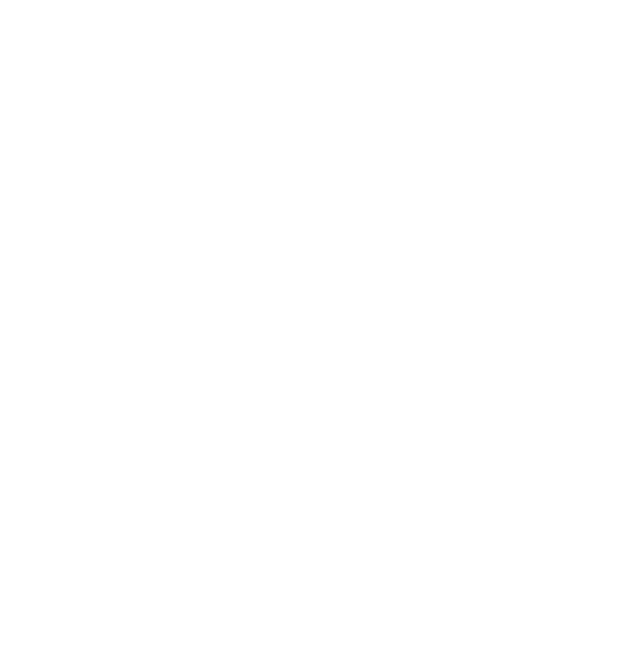
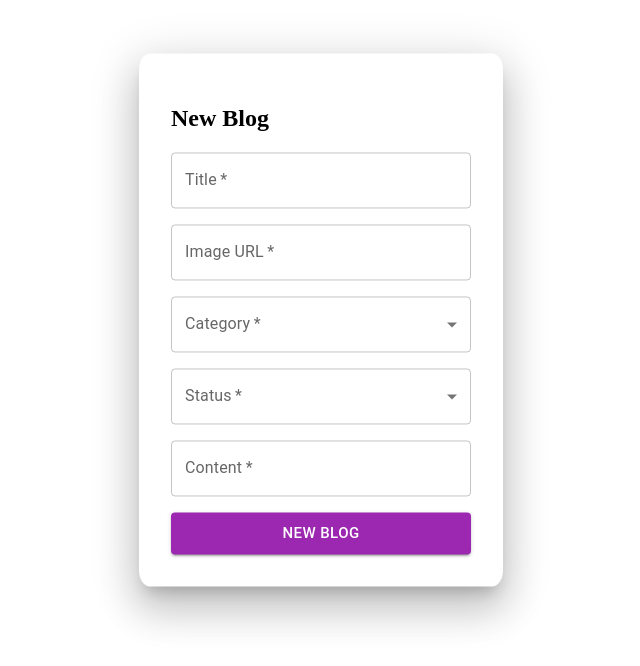
Before and after one commit to Night-Birdss/FullStack_Blog-App, a React (Create React App) app: page /NewBlog in a window 1280 px wide. Before the commit this address had no page. Shown: the top 666 px of the page, without its empty margins (319-959 px from the left). Built offline with nearby package versions, Linux system fonts and the light colour scheme.

Commit message:
new blog component added to approuter

```diff
--- a/src/router/AppRouter.jsx
+++ b/src/router/AppRouter.jsx
@@ -8,6 +8,7 @@
 import About from "../pages/About";
 import Register from "../pages/Register";
 import Login from "../pages/Login";
+import NewBlog from "../pages/NewBlog";
 
 const AppRouter = () => {
   return (
@@ -17,6 +18,7 @@
         <Route path="/about" element={<About />} />
         <Route path="/register" element={<Register />} />
         <Route path="/login" element={<Login />} />
+        <Route path="/NewBlog" element={<NewBlog/>} />
       </Routes>
     </BrowserRouter>
   );
```
